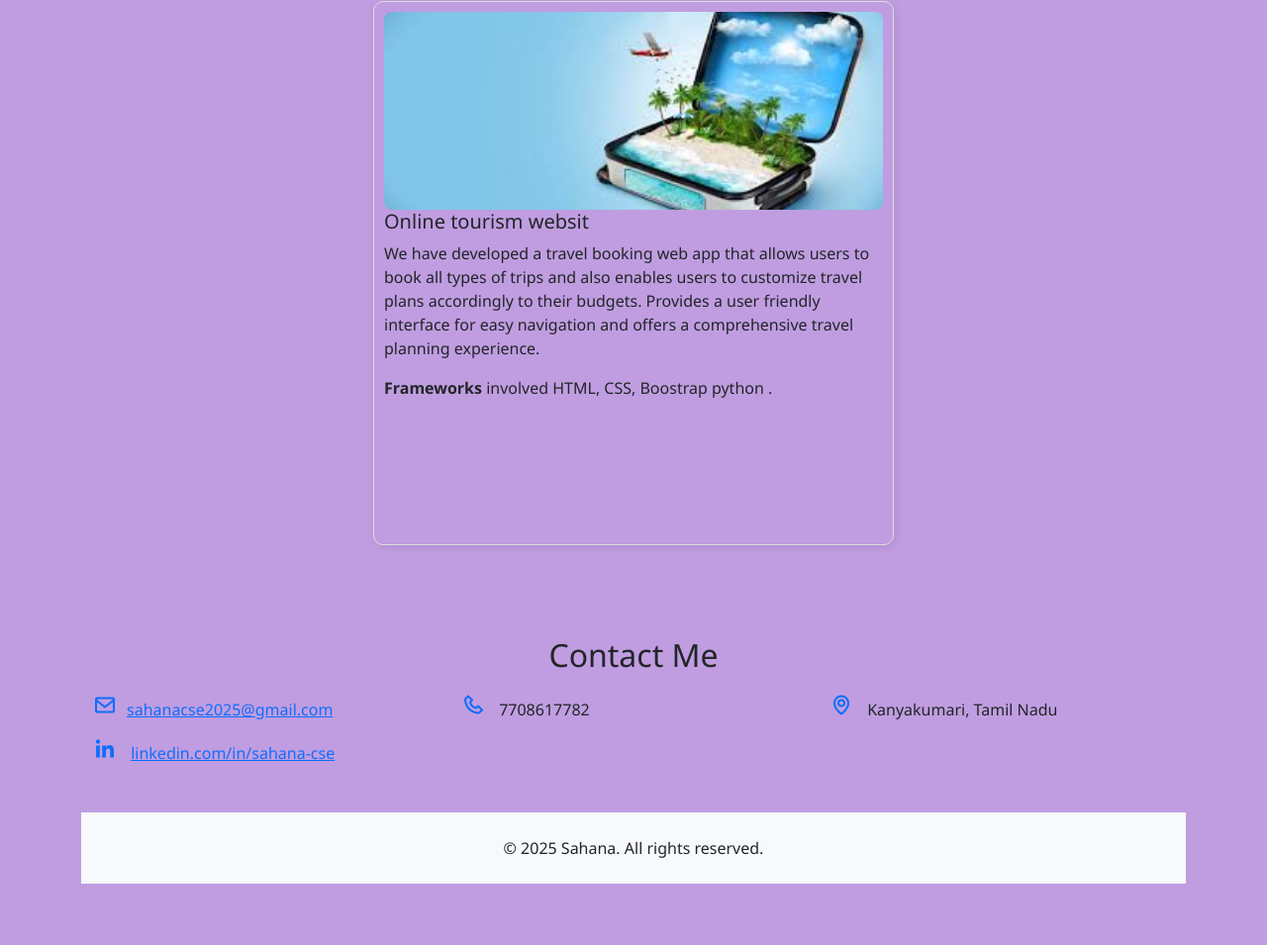
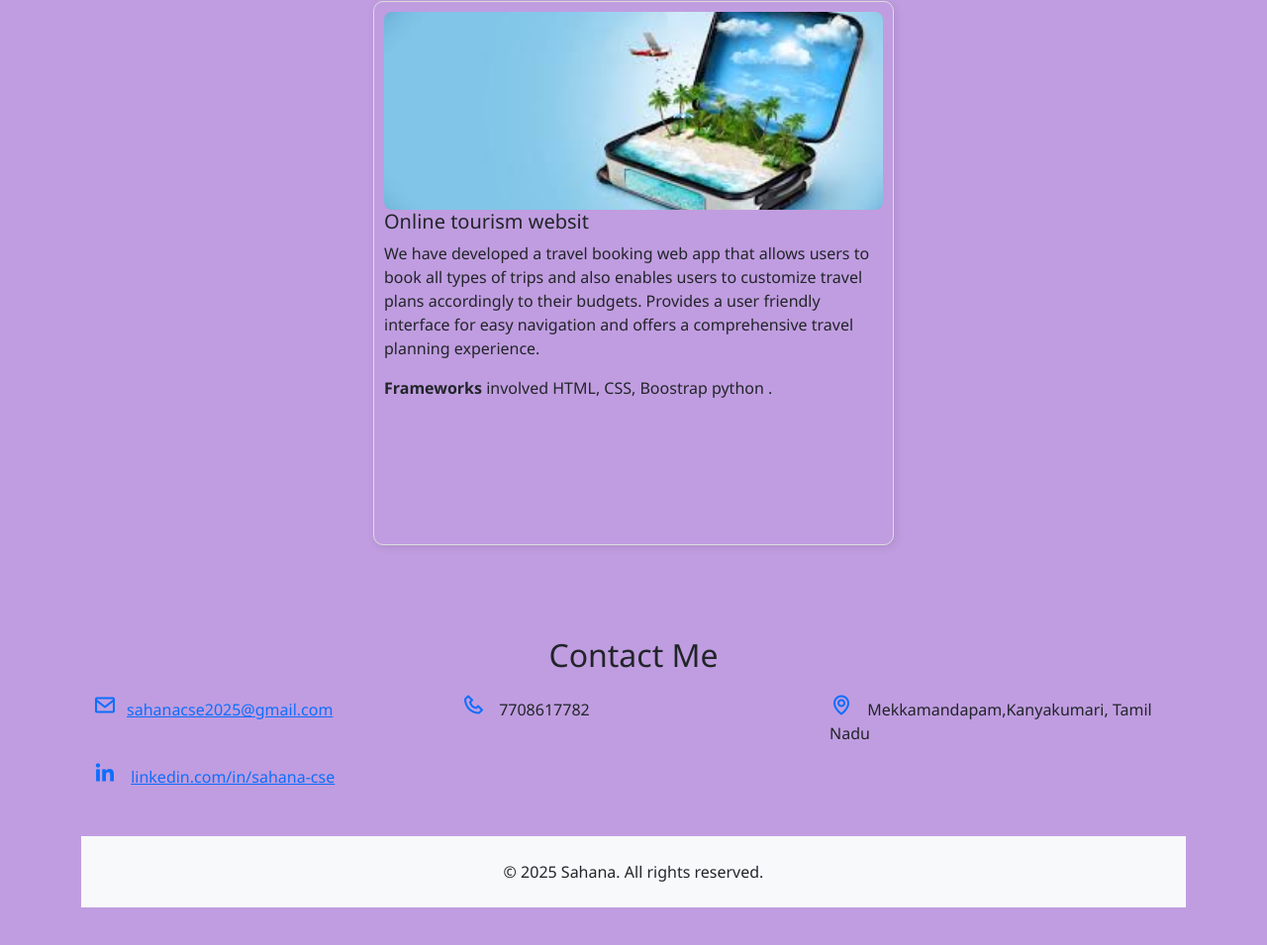
Before and after one commit to Sahana2025/Portfolio, a plain HTML site: page index.html in a window 1280 px wide. Shown: the part 2259-3214 px from the top of the page at 99% size. Drawn offline with nearby package versions, Linux system fonts and the light colour scheme.

Commit message:
Update index.html

```diff
--- a/index.html
+++ b/index.html
@@ -177,7 +177,7 @@ project-card img {
     <div class="row contact-icons" data-aos="fade-up">
       <div class="col-md-4"><i class='bx bx-envelope'></i><a href= "https://sahanacse2025@gmail.com" target="_blank">sahanacse2025@gmail.com</a></div>
       <div class="col-md-4"><i class='bx bx-phone'></i> 7708617782</div>
-      <div class="col-md-4"><i class='bx bx-map'></i> Kanyakumari, Tamil Nadu</div>
+      <div class="col-md-4"><i class='bx bx-map'></i> Mekkamandapam,Kanyakumari, Tamil Nadu</div>
       <div class="col-md-4 mt-3"><i class='bx bxl-linkedin'></i> <a href="https://linkedin.com/in/sahana-cse" target="_blank">linkedin.com/in/sahana-cse</a></div>
     </div>
   </section>  <!-- Scroll to Top Button --><a href="#home" class="btn btn-primary position-fixed bottom-0 end-0 m-4 rounded-circle" style="width: 45px; height: 45px;">↑</a>
```
